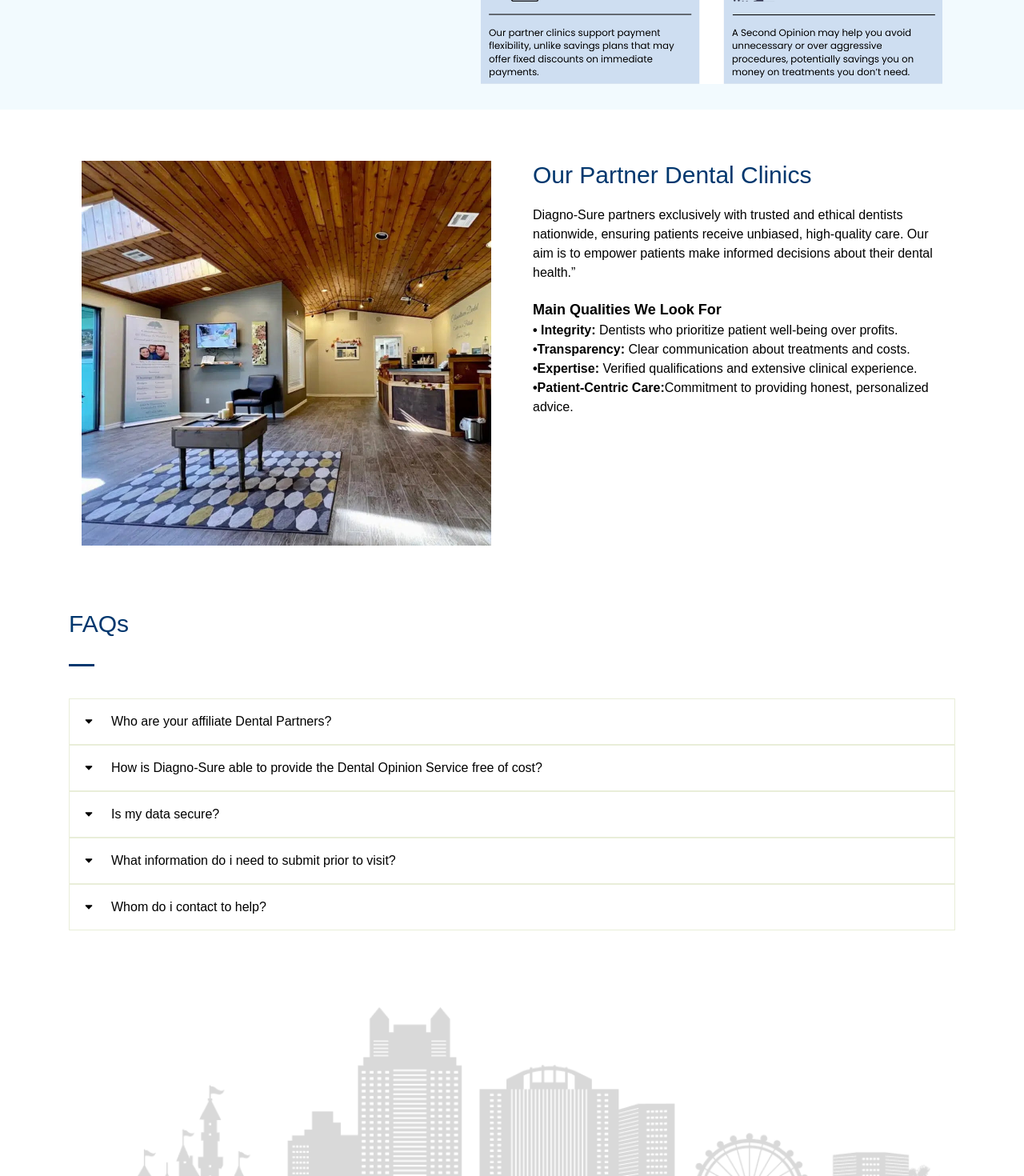
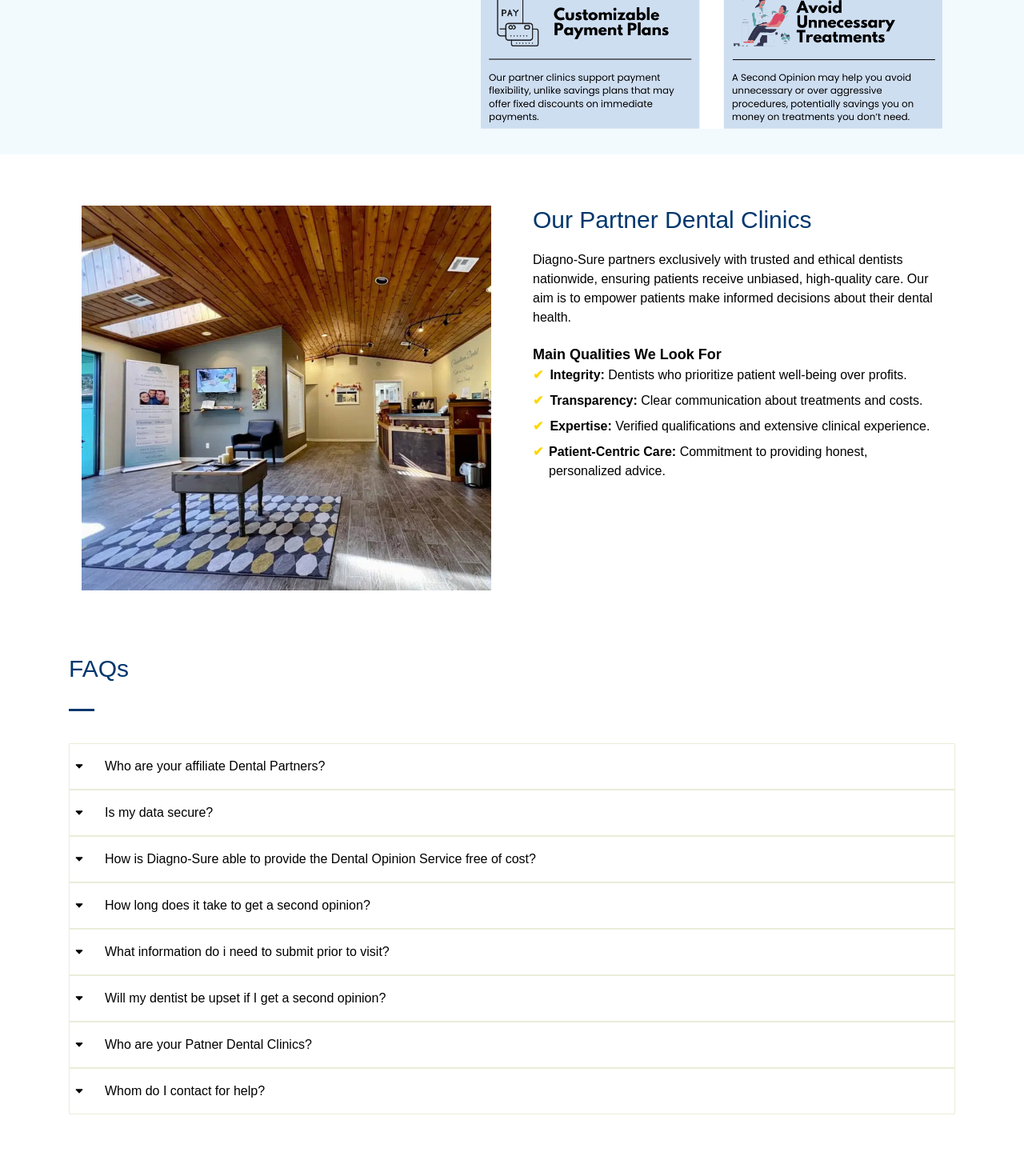
Before and after one commit to raghavendra-10/diagno-sure, a React (Create React App) app: page / in a window 1280 px wide. Shown: the part 1330-2800 px from the top of the page at 80% size. Built offline with nearby package versions, Linux system fonts and the light colour scheme.

Commit message:
update Patients page title; modify Navbar links for Dentist and Patients; enhance HowItWorks section layout; update Footer links and structure; improve Partner section content and accessibility

```diff
--- a/src/components/Navbar.jsx
+++ b/src/components/Navbar.jsx
@@ -46,15 +46,15 @@ const Navbar = () => {
                 "/"
               )}`}
             >
-              <div className="text-xs md:text-base font-normal">Dentist</div>
+              <div className="text-xs md:text-base font-normal">Patients</div>
             </Link>
             <Link
-              to="/patients"
+              to="/dentist"
               className={`rounded-md py-2 px-3 md:py-3 md:px-8 flex items-center justify-center gap-3 ${getLinkClasses(
-                "/patients"
+                "/dentist"
               )}`}
             >
-              <div className="text-xs md:text-base font-normal">Patients</div>
+              <div className="text-xs md:text-base font-normal">Dentist</div>
             </Link>
           </div>
 
--- a/src/pages/Patients.jsx
+++ b/src/pages/Patients.jsx
@@ -2,7 +2,7 @@ import React from "react";
 import Layout from "../components/Layout";
 
 function Patients() {
-  return <Layout>Patients</Layout>;
+  return <Layout>Dentist</Layout>;
 }
 
 export default Patients;
--- a/src/sections/FAQs.jsx
+++ b/src/sections/FAQs.jsx
@@ -8,16 +8,20 @@ function FAQs() {
       answer:
         "Our affiliate dental partners are highly qualified and experienced dentists who collaborate with Diagno-Sure to provide expert insights for the Dental Second Opinion service. We exclusively partner with professionals committed to excellence in dental care.",
     },
+
     {
-      question:
-        "How is Diagno-Sure able to provide the Dental Opinion Service free of cost?",
+      question: "Is my data secure?",
+      answer:
+        "Yes, your personal data is handled with the utmost security. Diagno-Sure follows strict HIPAA-compliant protocols to ensure the confidentiality and privacy of your information throughout the entire Dental Second Opinion process. Our affiliate dentists are bound by Business Associate agreements that adhere to our privacy policy. You can read our full privacy policy and submit a request to delete your information from our platform by filling the form in this link.",
+    },
+    {
+      question:"How is Diagno-Sure able to provide the Dental Opinion Service free of cost?",
       answer:
         "The free Dental Second Opinion service is made possible through the support of our affiliate dentists, who partner with us to offer free consultations. In return, our partners benefit from increased goodwill and expanded presence in their region. This collaboration allows us to provide valuable services at no cost to patients while helping dentists grow their practices.",
     },
     {
-      question: "Is my data secure?",
-      answer:
-        "Yes, your personal data is handled with the utmost security. Diagno-Sure follows strict HIPAA-compliant protocols to ensure the confidentiality and privacy of your information throughout the entire Dental Second Opinion process. Our affiliate dentists are bound by Business Associate agreements that adhere to our privacy policy. You can read our full privacy policy and submit a request to delete your information from our platform by filling the form in this link.",
+      question:"How long does it take to get a second opinion?",
+      answer: "The time frame for receiving a second opinion can vary, but our online service typically provides feedback within 24-48 hours."
     },
     {
       question: "What information do i need to submit prior to visit?",
@@ -25,10 +29,18 @@ function FAQs() {
         "To ensure an efficient and successful second opinion visit, please submit your X-rays, treatment plans, and any concerns or questions you may have during the appointment booking process. Providing this information in advance allows the dentist to be well-prepared for your visit, ensuring that you receive the best possible care and advice. Patients who complete these steps typically experience a smooth and productive second opinion consultation.",
     },
     {
-      question: "Whom do i contact to help?",
+      question:"Will my dentist be upset if I get a second opinion?",
+      answer: "Most dentists understand that patients want to be sure about their treatment plan. A good dentist should support your decision to get a second opinion for peace of mind. It's ultimately your decision to get the treatment you prefer and are comfortable with. "
+    },
+    {
+      question: "Who are your Patner Dental Clinics?",
+      answer:"Our dental partners are fully licensed, credentialed, and experienced dentists who collaborate with Diagno-Sure to offer expert insights through our Dental Second Opinion service. We exclusively work with professionals committed to ethical standards and excellence in dental care."
+    },
+    {
+      question: 'Whom do I contact for help?',
       answer:
-        "We are readily available to assist you with any concerns or questions you may have. You can reach out to us at support@diagnosure.com, and we'll ensure you receive the support and information you need for a seamless experience with Diagno-Sure. Based on your concern, we may provide you with the Clinic's contact information to speak with them directly.",
-    },
+        "For all questions, concerns, and queries, please reach out to our support@diagnosure.com"
+    }
   ];
 
   const [open, setOpen] = useState(null);
@@ -41,7 +53,7 @@ function FAQs() {
           </h2>
           <div className="h-[3px] w-8 bg-blue mt-8"></div>
         </div>
-        <div className="flex flex-col mt-5 pr-5 lg:pr-0">
+        <div className="flex flex-col mt-5 pr-2 lg:pr-0">
           {faqs.map((item, index) => (
             <Accordian
               key={index}
@@ -70,14 +82,14 @@ const Accordian = ({ question, answer, open, handleClick }) => {
       onClick={handleClick}
     >
       <div
-        className={`flex p-4 items-center ${
+        className={`flex px-1 py-4 items-center ${
           open ? "border-b border-b-blue2" : ""
         }`}
       >
         <div className="text-base font-normal text-black">
           {open ? <TiArrowSortedUp /> : <TiArrowSortedDown />}
         </div>
-        <div className={`ml-5 text-base font-normal text-black}`}>
+        <div className={`ml-6 text-base font-normal text-black}`}>
           {question}
         </div>
       </div>
--- a/src/sections/HowItWorks.jsx
+++ b/src/sections/HowItWorks.jsx
@@ -5,15 +5,15 @@ import { FaRegCalendarCheck } from "react-icons/fa6";
 
 function HowItWorks() {
   return (
-    <section id="howItWorks" className="bg-white w-full pt-4 pb-12">
-      <div className="w-full px-4 lg:w-[992px] xl:w-[1140px] mx-auto">
+    <section id="howItWorks" className="bg-white w-full pt-14 pb-16">
+      <div className="w-full px-3 md:px-0 lg:w-[992px] xl:w-[1140px] mx-auto">
         <div className="mt-8 mb-10">
           <h2 className="text-blue text-2xl font-normal text-center">
             How It Works!
           </h2>
           <div className="h-[3px] w-8 bg-blue m-auto mt-8"></div>
         </div>
-        <div className="flex flex-col lg:flex-row mt-5 gap-4">
+        <div className="flex flex-col lg:flex-row mt-6 gap-14">
           <Card
             heading="1. Find an Affiliate Dentist Near You"
             desc="Share your current treatment plan and X-rays with a dentist in our network. It’s quick, secure, and helps the dentist understand your needs."
--- a/src/sections/Partner.jsx
+++ b/src/sections/Partner.jsx
@@ -6,10 +6,9 @@ function Partner() {
     <section id="partners" className="w-full bg-white pt-16 pb-8">
       <div className="flex flex-col w-full lg:flex-row lg:w-[992px] px-4 xl:w-[1140px] justify-center items-start mx-auto gap-5">
         <div className="px-4 flex-1">
-          <img src={partner} className="w-full h-auto" />
+          <img src={partner} className="w-full h-auto" alt="Partner" />
         </div>
         <div className="px-4 flex flex-col items-start justify-center flex-1 gap-5">
-          {/* <h3 className="text-base text-lightBlue">Our Partner Dental Office in Orlando:</h3> */}
           <h2 className="text-3xl text-blue overflow-y-hidden">
             Our Partner Dental Clinics
           </h2>
@@ -17,37 +16,61 @@ function Partner() {
             Diagno-Sure partners exclusively with trusted and ethical dentists
             nationwide, ensuring patients receive unbiased, high-quality care.
             Our aim is to empower patients make informed decisions about their
-            dental health.”{" "}
+            dental health.
           </p>
           <div>
             <h4 className="text-lg font-bold">Main Qualities We Look For</h4>
-            <ul>
-              <li>
-                <span className="font-bold">• Integrity:</span> Dentists who
-                prioritize patient well-being over profits.
+            <ul className="list-none">
+              <li className="flex items-start pb-2">
+                <div
+                  className="text-gold font-bold pr-2"
+                  style={{ color: "#FFD700" }}
+                >
+                  ✔
+                </div>
+                <span>
+                  <span className="font-bold">Integrity:</span> Dentists who
+                  prioritize patient well-being over profits.
+                </span>
               </li>
-              <li>
-                <span className="font-bold">•Transparency:</span> Clear
-                communication about treatments and costs.
+              <li className="flex items-start pb-2">
+                <span
+                  className="text-gold font-bold pr-2"
+                  style={{ color: "#FFD700" }}
+                >
+                  ✔
+                </span>
+                <span>
+                  <span className="font-bold">Transparency:</span> Clear
+                  communication about treatments and costs.
+                </span>
               </li>
-              <li>
-                <span className="font-bold">•Expertise:</span> Verified
-                qualifications and extensive clinical experience.
+              <li className="flex items-start pb-2">
+                <span
+                  className="text-gold font-bold pr-2"
+                  style={{ color: "#FFD700" }}
+                >
+                  ✔
+                </span>
+                <span>
+                  <span className="font-bold">Expertise:</span> Verified
+                  qualifications and extensive clinical experience.
+                </span>
               </li>
-              <li>
-                <span className="font-bold">•Patient-Centric Care:</span>
-                 Commitment to providing honest, personalized advice.
+              <li className="flex items-start pb-2 ">
+                <span
+                  className="text-gold font-bold pr-2"
+                  style={{ color: "#FFD700" }}
+                >
+                  ✔
+                </span>
+                <span>
+                  <span className="font-bold">Patient-Centric Care:</span>{" "}
+                  Commitment to providing honest, personalized advice.
+                </span>
               </li>
             </ul>
           </div>
-          {/* <iframe
-            class="zpmap zp-pointer-events-no "
-            src="https://maps.google.com/maps?hl=en&amp;q=colonial%20town%20dental&amp;ie=UTF8&amp;t=&amp;z=12&amp;iwloc=B&amp;output=embed"
-            width="100%"
-            height="200px"
-            align="left"
-            frameborder="0"
-          ></iframe> */}
         </div>
       </div>
     </section>
--- a/src/sections/Tagline.jsx
+++ b/src/sections/Tagline.jsx
@@ -10,10 +10,10 @@ const Tagline = () => {
       <div className="w-full  pr-5 lg:pr-0">
         <img src={tagline} className="w-full h-auto" />
       </div>
-      <p className="p-4 text-2xl text-center font-bold pr-5 lg:pr-0">
+      {/* <p className="p-4 text-2xl text-center font-bold pr-5 lg:pr-0">
         Save Right, Smile Bright. At Diagno-Sure, we help patients make smarter
         dental decisions.”
-      </p>
+      </p> */}
       <div className="mt-4 pr-5 lg:pr-0">
         <h3 className="text-base">Terms of Use & Disclaimer:</h3>
         <p className="text-sm mt-4">
```
Also changed, not shown: src/sections/Footer.jsx (+20 -32 lines).
